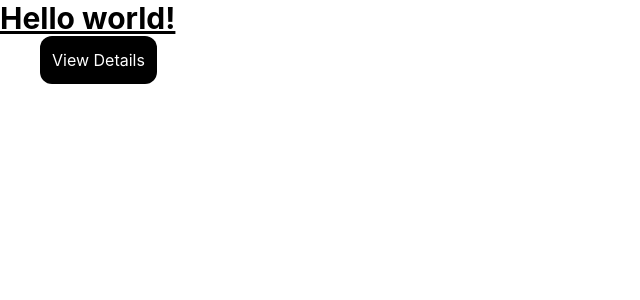
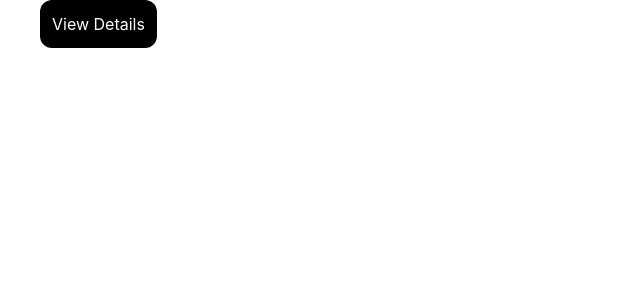
Before and after one commit to Tausif4171/FeatureBits, a React (Create React App) app: page / in a window 1280 px wide. Shown: the top 300 px of the page, without its empty margins (0-640 px from the left). Built offline with nearby package versions, Linux system fonts and the light colour scheme.

Commit message:
remove unwanted code

```diff
--- a/src/App.tsx
+++ b/src/App.tsx
@@ -9,14 +9,12 @@ import RightDetailsPanel from './features/RightDetailsPanel';
 function App() {
   return (
     <div>
-      <h1 className="text-3xl font-bold underline">
-        Hello world!
-      </h1>
 
       {/* <DragAndDropFileUpload /> */}
       {/* <ImageInputBox /> */}
       {/* <StepperPopup /> */}
       <RightDetailsPanel />
+
     </div>
   );
 }
```
